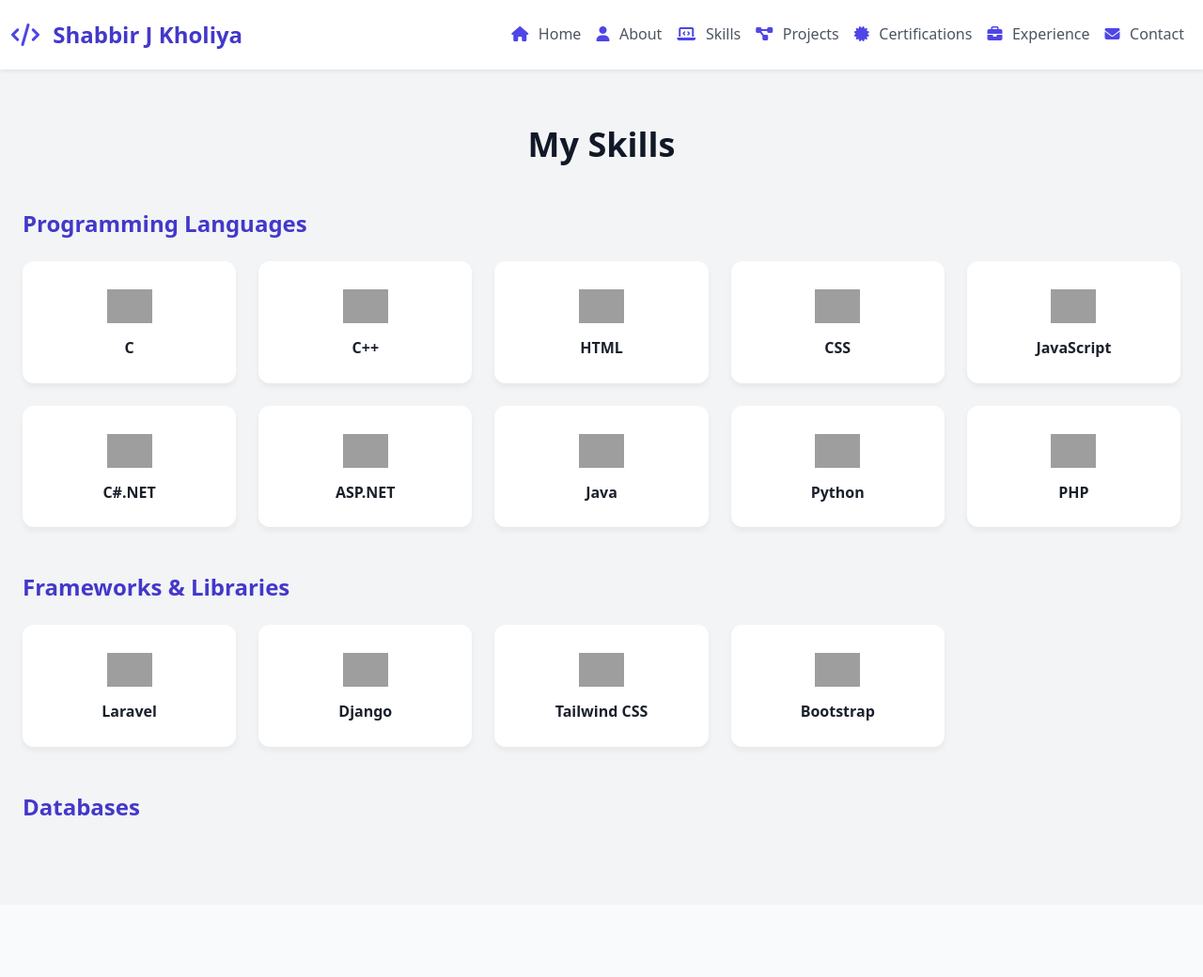
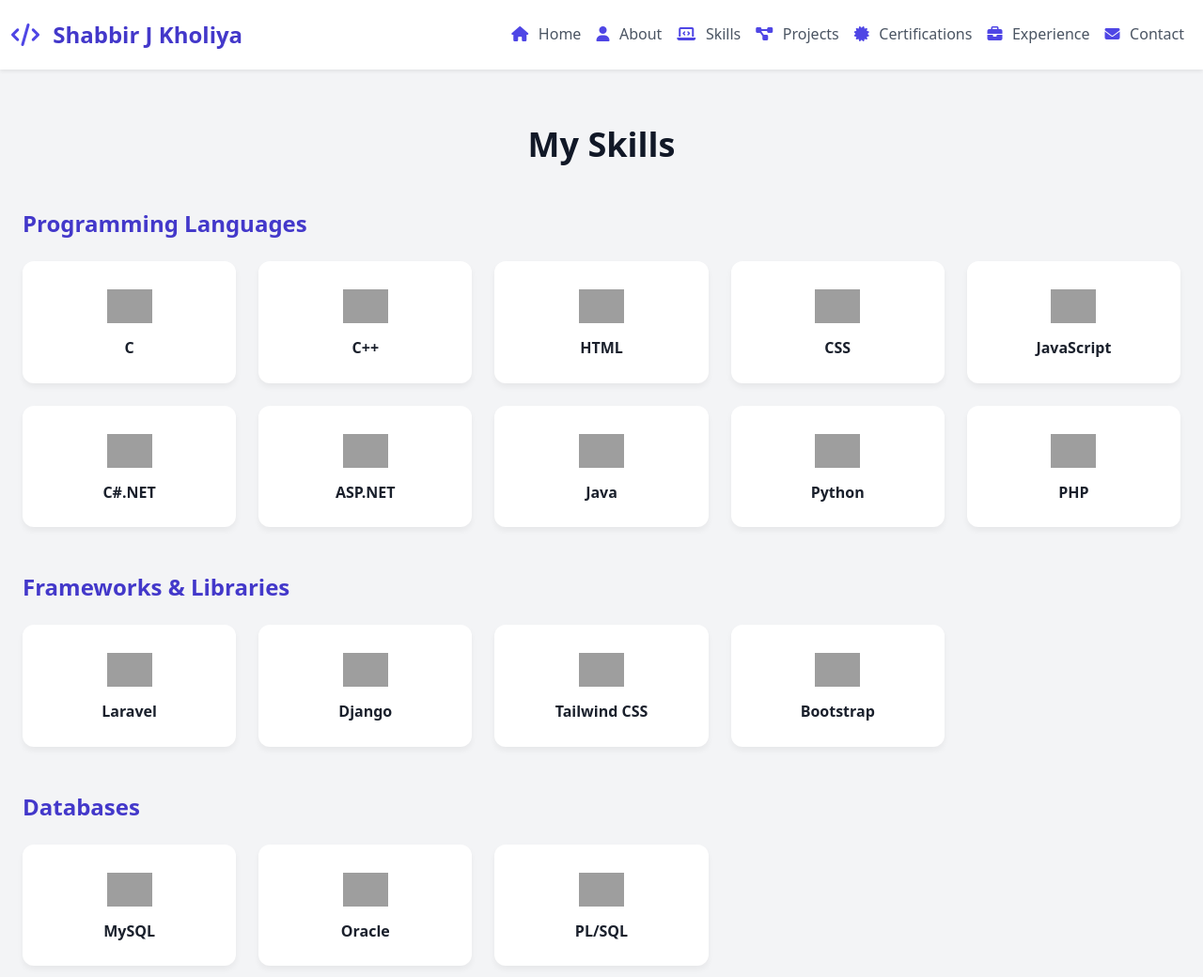
Before and after one commit to shabbirjkholiya/-portfolio, a plain HTML site: page skills.html in a window 1280 px wide. Shown: the whole page at 94% size. Before the commit the page ends 963 px from the top, so only its background shows below. Drawn offline with nearby package versions, Linux system fonts and the light colour scheme; grey boxes are pictures that could not be loaded.

Commit message:
Update skills.html

```diff
--- a/skills.html
+++ b/skills.html
@@ -87,6 +87,19 @@
       </div>
 
       <!-- Databases -->
-      <h3 class="text-2xl font-bold text-indigo-700 mb-6">Databases</h3>
+    <h3 class="text-2xl font-bold text-indigo-700 mb-6">Databases</h3>
       <div class="grid grid-cols-2 sm:grid-cols-3 md:grid-cols-4 lg:grid-cols-5 gap-6">
-        <div class
+        <div class="skill-card p-6 text-center">
+          <img src="https://cdn.jsdelivr.net/gh/devicons/devicon/icons/mysql/mysql-original.svg" class="skill-icon mx-auto" alt="MySQL Logo">
+          <p class="skill-name">MySQL</p>
+        </div>
+        <div class="skill-card p-6 text-center">
+          <img src="https://cdn.jsdelivr.net/gh/devicons/devicon/icons/oracle/oracle-original.svg" class="skill-icon mx-auto" alt="Oracle Logo">
+          <p class="skill-name">Oracle</p>
+        </div>
+        <div class="skill-card p-6 text-center">
+          <img src="https://cdn.jsdelivr.net/gh/devicons/devicon/icons/oracle/oracle-original.svg" class="skill-icon mx-auto" alt="PL/SQL Logo">
+          <p class="skill-name">PL/SQL</p>
+        </div>
+      </div>
+    </div>
```
